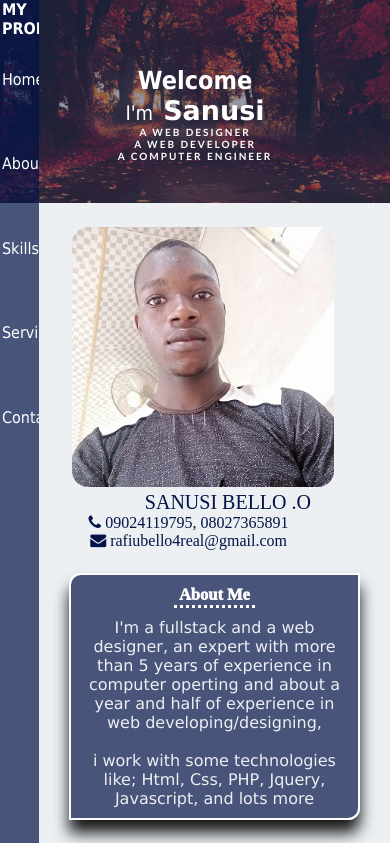
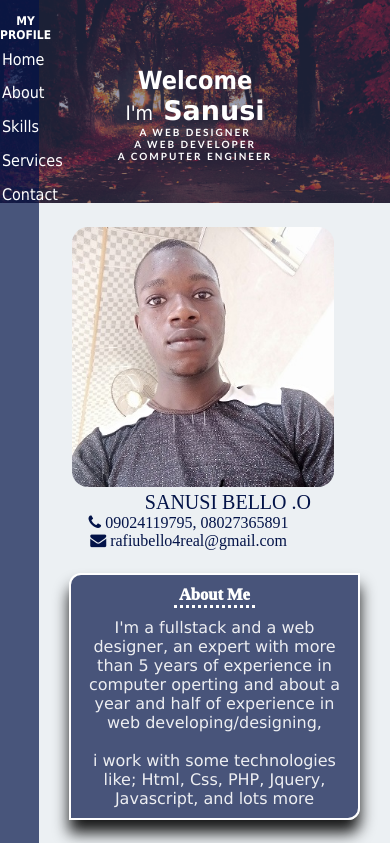
Before and after one commit to TunarshBee/my-portfolio-, a PHP site: page / in a window 390 px wide. Shown: the top 843 px of the page. Run offline with PHP 8.4, Linux system fonts and the light colour scheme.

Commit message:
edited the nav bars

```diff
--- a/index.css
+++ b/index.css
@@ -5,11 +5,19 @@
   font-family: baloo;
 }
 
+#nav1{
+    display: none;
+}
+
 #welcome {
   margin: 0;
   font-family: Tahoma;
   font-size: 90px;
   padding: 0%;
+}
+
+ul li span i{
+    display: none;
 }
 
 #im {
@@ -509,13 +517,21 @@ fieldset {
 }
 
 @media (max-width: 750px) {
+    *{
+        box-sizing: border-box;
+    }
   body {
     align-items: center;
     justify-content: center;
-    min-height: 100vh;
+    height: 100vh;
     background: #ecf0f3 !important
   }
-
+  ul li a span i{
+    color: rgb(255, 255, 255);
+    z-index: 100;
+    width: 100%;
+    height: 5%;
+}
 
   #bg {
     background-image: none;
@@ -577,7 +593,7 @@ fieldset {
     font-family: Arial, Helvetica, sans-serif;
     padding: 1%;
     margin-left: 5%;
-    display: inline-block;
+    display: block;
   }
 
   #skills {
@@ -683,37 +699,49 @@ fieldset {
     box-shadow: 0px 13px 15px rgba(0, 0, 0, 0.9);
   }
 
-  #nav {
+  #nav1{
+    display: block;
+  }
+
+  .nav{
+    display: none;
+  }
+
+  #nav2 {
     background: rgba(3, 19, 72, 0.7);
     width: 10%;
-    height: 100%;
-    overflow: hidden;
+    min-height: 100vh;
+    overflow: visible;
     top: 0px;
     bottom: 0%;
     position: fixed;
     padding: 0;
   }
-  #navList {
+  #navList1 {
     display: block;
     /* float: right; */
-    padding-left: 0%;
+    /* padding-left: 3%; */
+    text-align: center;
     list-style: none;
-    line-height: 10vh;
+    line-height: 4vh;
   }
 
-  #profile {
+  #profile1 {
     color: rgb(255, 255, 255);
-    margin-left: 5%;
     display: inline-block;
+    margin-top: 35%;
     font-family: tahoma;
-    margin-right: 40%;
+    padding-left: 0%;
+    text-align: center;
+    font-size: 12px;
+
   }
 
-  #navList li {
+  #navList1 li {
     margin: 0 5%;
   }
 
-  #navList li a {
+  #navList1 li a {
     text-decoration: none;
     color: rgb(255, 255, 255);
     font-family: Tahoma, sans-serif;
--- a/index.html
+++ b/index.html
@@ -19,11 +19,35 @@
                     <b id="profile">MY PROFILE</b>
                     <ul id="navList">
 
-                        <li><a href="#home" class="links" id="homie">Home</a></li>
-                        <li><a href="#about" class="links">About</a></li>
-                        <li><a href="#skills" class="links">Skills</a></li>
-                        <li><a href="#service" class="links">Services</a></li>
-                        <li><a href="#contact" class="links">Contact</a></li>
+                        <li><a href="#home" class="links" id="homie">Home </a>
+                        </li>
+                        <li><a href="#about" class="links">About </a>
+                        </li>
+                        <li><a href="#skills" class="links">Skills </a>
+                        </li>
+                        <li><a href="#service" class="links">Services </a>
+                        </li>
+                        <li><a href="#contact" class="links">Contact </a>
+                        </li>
+                        <!-- <li><a href="" class="links">Testimonials</a></li> -->
+                    </ul>
+                </div>
+            </nav>
+            <nav id="nav1">
+                <div id="nav2">
+                    <b id="profile1">MY PROFILE</b>
+                    <ul id="navList1">
+
+                        <li><a href="#home" class="links" >Home </a>
+                        </li>
+                        <li><a href="#about" class="links">About </a>
+                        </li>
+                        <li><a href="#skills" class="links">Skills </a>
+                        </li>
+                        <li><a href="#service" class="links">Services </a>
+                        </li>
+                        <li><a href="#contact" class="links">Contact </a>
+                        </li>
                         <!-- <li><a href="" class="links">Testimonials</a></li> -->
                     </ul>
                 </div>
```
